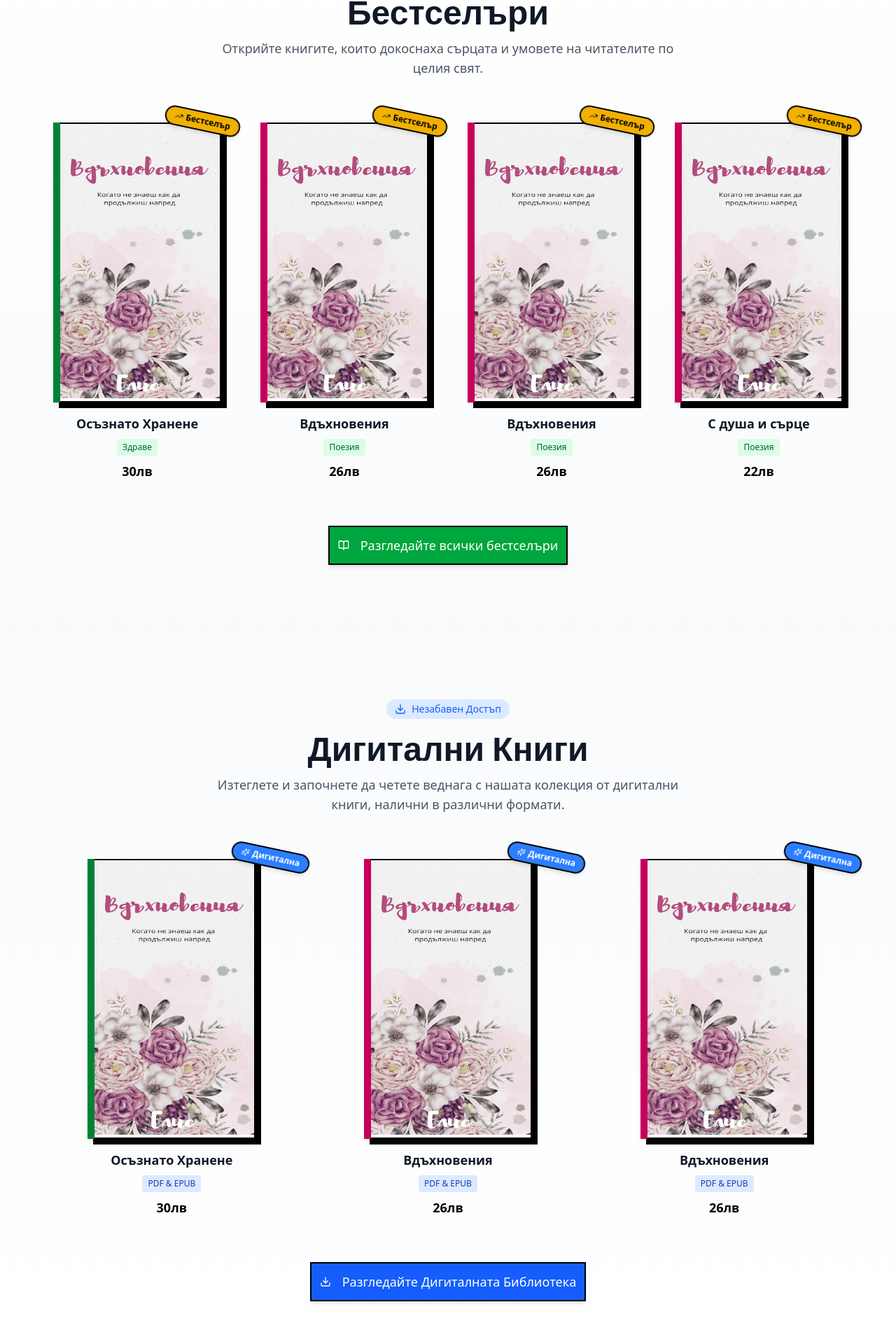
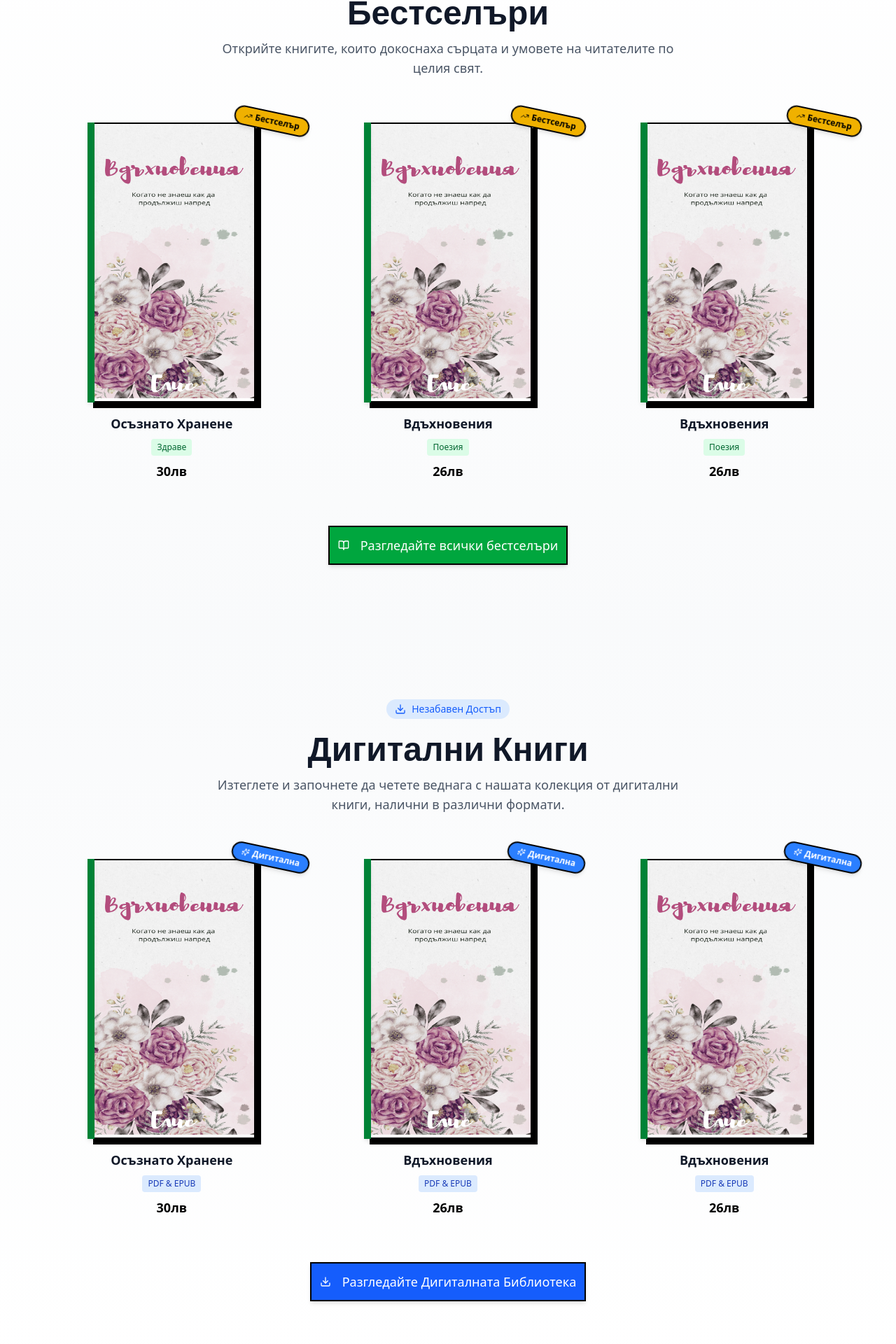
Before and after one commit to w3bsuki/elisbook, a Next.js app: page / in a window 1280 px wide. Shown: the part 943-2863 px from the top of the page at 70% size. Built offline with nearby package versions, Linux system fonts and the light colour scheme; a web font is replaced by a local one.

Commit message:
Fix ESLint errors and limit bestsellers to 3 books

```diff
--- a/src/components/animata/card/flip-card.tsx
+++ b/src/components/animata/card/flip-card.tsx
@@ -4,22 +4,15 @@ import Image from "next/image";
 import { cn } from "@/lib/utils";
 import { AspectRatio } from "@/components/ui/aspect-ratio";
 
-interface FlipCardProps extends React.HTMLAttributes<HTMLDivElement> {
-  image: string;
+interface FlipCardProps {
   title: string;
-  description: string;
-  subtitle?: string;
-  category?: string;
-  rotate?: "x" | "y";
+  className?: string;
+  // eslint-disable-next-line @typescript-eslint/no-explicit-any
+  [key: string]: any; // For other props
 }
 
 export default function FlipCard({
-  image,
   title,
-  description,
-  subtitle,
-  category = "default",
-  rotate = "y",
   className,
   ...props
 }: FlipCardProps) {
@@ -27,11 +20,11 @@ export default function FlipCard({
     x: ["group-hover:[transform:rotateX(180deg)]", "[transform:rotateX(180deg)]"],
     y: ["group-hover:[transform:rotateY(180deg)]", "[transform:rotateY(180deg)]"],
   };
-  const self = rotationClass[rotate];
+  const self = rotationClass["y"];
 
   // Define spine colors based on category
   const getSpineColor = () => {
-    switch (category) {
+    switch (title) {
       case 'health':
         return "bg-green-700";
       case 'poetry':
--- a/src/components/layout/Header.tsx
+++ b/src/components/layout/Header.tsx
@@ -3,7 +3,6 @@
 import {
   ChevronLeft,
   ChevronRight,
-  CircleCheckBig,
   Menu,
   X,
   Facebook,
@@ -38,27 +37,6 @@ import { cn } from "@/lib/utils";
 import { useLanguage } from "@/lib/LanguageContext";
 import { ThemeToggle } from "@/components/ui/theme-toggle";
 import { BookPreviewDialog } from "@/components/ui/book-preview-dialog";
-
-const resources = [
-  {
-    title: "Fiction",
-    description: "Explore captivating stories that transport you to new worlds.",
-    href: "/shop?category=fiction",
-    icon: CircleCheckBig,
-  },
-  {
-    title: "Non-Fiction",
-    description: "Discover insightful works based on real events and research.",
-    href: "/shop?category=non-fiction",
-    icon: CircleCheckBig,
-  },
-  {
-    title: "Poetry",
-    description: "Experience the beauty of language through poetic expression.",
-    href: "/shop?category=poetry",
-    icon: CircleCheckBig,
-  },
-];
 
 // Updated books to use the same images as bestsellers
 const books = [
@@ -122,12 +100,11 @@ const NavLink = ({
 };
 
 export default function Header() {
-  const [open, setOpen] = useState(false);
-  const [submenu, setSubmenu] = useState<"books" | "about" | "contact" | null>(null);
+  const { t, language, setLanguage } = useLanguage();
+  const [isMenuOpen, setIsMenuOpen] = useState(false);
   const [isScrolled, setIsScrolled] = useState(false);
   const [headerHeight, setHeaderHeight] = useState(0);
   const headerRef = React.useRef<HTMLDivElement>(null);
-  const { language, setLanguage, t } = useLanguage();
   const pathname = usePathname();
 
   // Book preview state
@@ -165,8 +142,7 @@ export default function Header() {
 
   // Close mobile menu when route changes
   useEffect(() => {
-    setOpen(false);
-    setSubmenu(null);
+    setIsMenuOpen(false);
   }, [pathname]);
 
   // Helper function to safely get translation string
@@ -357,22 +333,21 @@ export default function Header() {
               aria-label="Main Menu"
               className="border-none"
               onClick={() => {
-                if (open) {
-                  setOpen(false);
-                  setSubmenu(null);
+                if (isMenuOpen) {
+                  setIsMenuOpen(false);
                 } else {
-                  setOpen(true);
+                  setIsMenuOpen(true);
                 }
               }}
             >
-              {!open && <Menu className="size-4" />}
-              {open && <X className="size-4" />}
+              {!isMenuOpen && <Menu className="size-4" />}
+              {isMenuOpen && <X className="size-4" />}
             </Button>
           </div>
         </div>
 
         {/* Mobile Menu (Root) */}
-        {open && submenu === null && (
+        {isMenuOpen && (
           <div
             style={mobileMenuStyle}
             className="fixed inset-x-0 bottom-0 flex flex-col overflow-scroll border-t border-border bg-background/95 backdrop-blur-md md:hidden animate-in slide-in-from-right"
@@ -395,12 +370,10 @@ export default function Header() {
               <button
                 type="button"
                 className="flex w-full items-center border-b border-border px-8 py-6 text-left transition-colors hover:bg-accent"
-                onClick={() => setSubmenu("books")}
+                onClick={() => setIsMenuOpen(false)}
               >
                 <span className="flex-1 text-lg">{getTranslation("nav.books")}</span>
-                <span className="shrink-0">
-                  <ChevronRight className="size-4" />
-                </span>
+                <ChevronRight className="size-4" />
               </button>
               <Link
                 href="/blog"
@@ -458,7 +431,7 @@ export default function Header() {
         )}
 
         {/* Mobile Menu > Books */}
-        {open && submenu === "books" && (
+        {isMenuOpen === "books" && (
           <div
             style={mobileMenuStyle}
             className="fixed inset-x-0 bottom-0 flex flex-col overflow-scroll bg-background/95 backdrop-blur-md md:hidden animate-in slide-in-from-right"
@@ -467,7 +440,7 @@ export default function Header() {
               <div className="text-xs tracking-widest text-muted-foreground uppercase">
                 {language === "en" ? "Book Categories" : "Категории Книги"}
               </div>
-              <Button variant="outline" onClick={() => setSubmenu(null)} className="flex items-center">
+              <Button variant="outline" onClick={() => setIsMenuOpen(null)} className="flex items-center">
                 <ChevronLeft className="mr-2 size-4" />
                 {language === "en" ? "Back" : "Назад"}
               </Button>
--- a/src/components/sections/AllBooks.tsx
+++ b/src/components/sections/AllBooks.tsx
@@ -85,8 +85,8 @@ export default function AllBooks() {
 
         {/* Books grid */}
         <div className="max-w-6xl mx-auto">
-          <div className="grid grid-cols-1 sm:grid-cols-2 lg:grid-cols-3 gap-8">
-            {previewBooks.map((book, index) => (
+          <div className="grid grid-cols-1 md:grid-cols-2 lg:grid-cols-3 gap-8">
+            {previewBooks.map((book) => (
               <div
                 key={book.id}
                 onClick={() => handleBookClick(book)}
--- a/src/components/sections/Bestsellers.tsx
+++ b/src/components/sections/Bestsellers.tsx
@@ -27,7 +27,8 @@ export default function Bestsellers() {
   const { language } = useLanguage();
 
   // Filter bestsellers - for this example, we'll use the featured books
-  const bestsellers = shopBooks.filter(book => book.featured);
+  // Limit to only 3 books
+  const bestsellers = shopBooks.filter(book => book.featured).slice(0, 3);
 
   const handleBookClick = (book: Book) => {
     setSelectedBook(book);
@@ -84,12 +85,12 @@ export default function Bestsellers() {
 
         {/* Books grid */}
         <div className="max-w-6xl mx-auto">
-          <div className="grid grid-cols-1 sm:grid-cols-2 lg:grid-cols-4 gap-8">
-            {bestsellers.map((book, index) => (
+          <div className="grid grid-cols-1 md:grid-cols-2 lg:grid-cols-3 gap-8">
+            {bestsellers.map((book) => (
               <div
                 key={book.id}
+                className="flex flex-col h-full cursor-pointer"
                 onClick={() => handleBookClick(book)}
-                className="cursor-pointer transition-all duration-300 hover:scale-105 hover:-translate-y-2"
               >
                 <div className="relative">
                   <FlipCard
--- a/src/components/sections/DigitalBooks.tsx
+++ b/src/components/sections/DigitalBooks.tsx
@@ -68,10 +68,10 @@ export default function DigitalBooks() {
 
         {/* Books grid */}
         <div className="max-w-6xl mx-auto">
-          <div className="grid grid-cols-1 sm:grid-cols-3 gap-8">
-            {digitalBooks.map((book, index) => (
+          <div className="grid grid-cols-1 md:grid-cols-2 lg:grid-cols-3 gap-8">
+            {digitalBooks.map((book) => (
+              <div key={book.id} className="flex flex-col h-full">
                 <div
-                key={book.id}
                   onClick={() => handleBookClick(book)}
                   className="cursor-pointer transition-all duration-300 hover:scale-105 hover:-translate-y-2"
                 >
@@ -105,6 +105,7 @@ export default function DigitalBooks() {
                     <p className="font-bold mt-2 text-lg">{book.price?.toFixed(0)}{language === 'en' ? ' BGN' : 'лв'}</p>
                   </div>
                 </div>
+              </div>
             ))}
           </div>
         </div>
--- a/src/components/sections/FAQ.tsx
+++ b/src/components/sections/FAQ.tsx
@@ -11,16 +11,8 @@ import { HelpCircle, Mail, PlusCircle, MinusCircle } from "lucide-react";
 import { useLanguage } from "@/lib/LanguageContext";
 import { translations } from "@/lib/translations";
 
-// Helper function to ensure translation returns a string
-const ensureString = (value: string | Record<string, unknown>): string => {
-  if (typeof value === 'string') {
-    return value;
-  }
-  return String(value) || '';
-};
-
 export default function FAQ() {
-  const { t, language } = useLanguage();
+  const { language } = useLanguage();
 
   // Get the FAQ questions directly from translations
   const faqQuestions = language === 'en'
--- a/src/components/sections/Hero.tsx
+++ b/src/components/sections/Hero.tsx
@@ -11,11 +11,10 @@ import { ArrowDown, BookOpen, User } from "lucide-react";
 export default function Hero() {
   const [isAboutOpen, setIsAboutOpen] = useState(false);
   const { language } = useLanguage();
-  const [scrolled, setScrolled] = useState(false);
 
   useEffect(() => {
     const handleScroll = () => {
-      setScrolled(window.scrollY > 50);
+      // setScrolled(window.scrollY > 50);
     };
     window.addEventListener("scroll", handleScroll);
     return () => window.removeEventListener("scroll", handleScroll);
--- a/src/components/sections/Testimonials.tsx
+++ b/src/components/sections/Testimonials.tsx
@@ -13,14 +13,6 @@ import {
   CarouselItem,
 } from "@/components/ui/carousel";
 import { useLanguage } from "@/lib/LanguageContext";
-
-// Helper function to ensure translation returns a string
-const ensureString = (value: string | Record<string, unknown>): string => {
-  if (typeof value === 'string') {
-    return value;
-  }
-  return String(value) || '';
-};
 
 const testimonials = [
   {
@@ -112,7 +104,7 @@ const Testimonials = () => {
     }),
   );
 
-  const { language, t } = useLanguage();
+  const { language } = useLanguage();
   const currentTestimonials = language === "en" ? testimonials : testimonialsBG;
 
   return (
@@ -166,7 +158,7 @@ const Testimonials = () => {
                         </div>
                       </div>
                       <p className="text-sm text-gray-600 dark:text-gray-300 line-clamp-3 text-center">
-                        "{testimonial.comment}"
+                        &quot;{testimonial.comment}&quot;
                       </p>
                     </div>
                   </Card>
```
Lines whose indentation alone changed are shown as unchanged.
